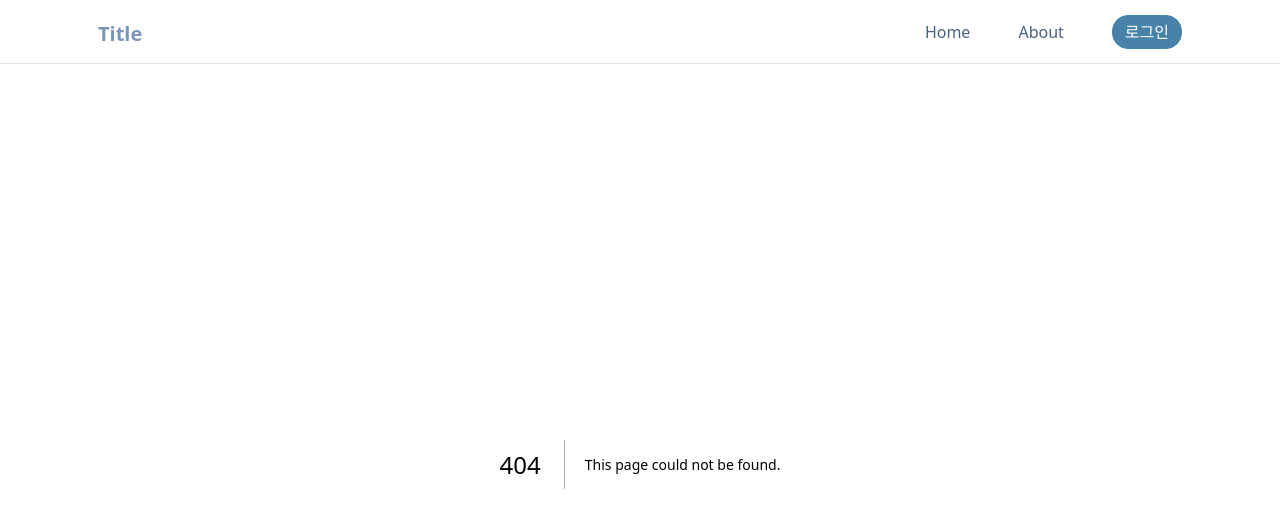
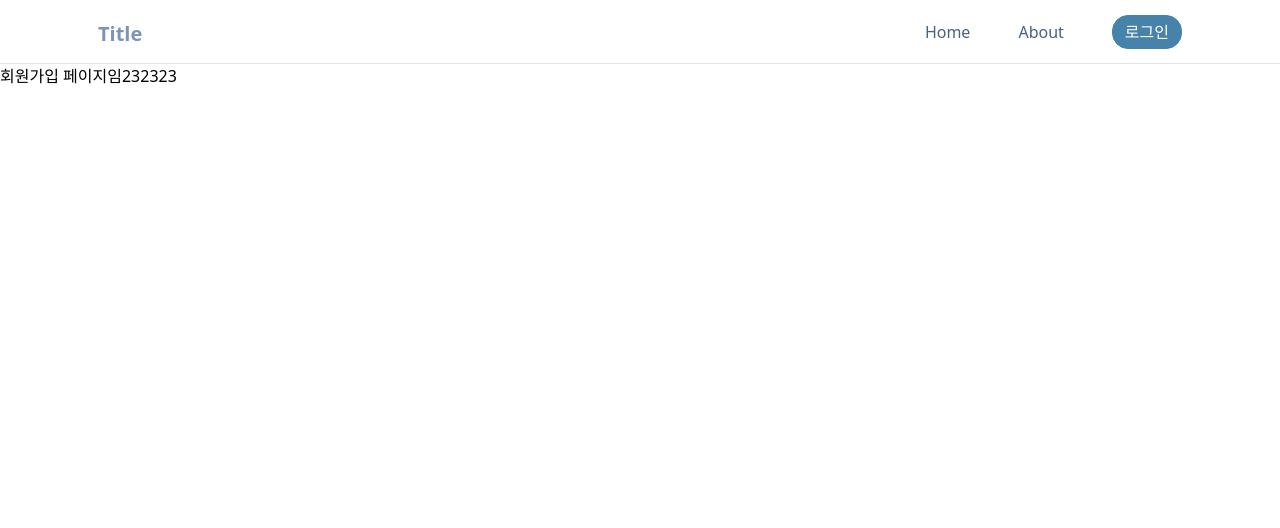
Before and after one commit to EASYhz/travel, a Next.js app: page /user/join in a window 1280 px wide. Before the commit this address had no page. Shown: the top 528 px of the page. Built offline with nearby package versions, Linux system fonts and the light colour scheme.

Commit message:
Update: 회원가입 페이지 임시

```diff
--- a/src/app/user/globals.css
+++ b/src/app/user/globals.css
@@ -9,4 +9,7 @@
   .social-button {
     @apply mb-3 w-10 h-10 mx-3 flex items-center justify-center rounded-full px-3 pb-2.5 pt-3 text-center text-sm font-medium uppercase leading-normal text-white transition duration-150 ease-in-out;
   }
+  .divider {
+    @apply inline-block h-2.5 w-px self-stretch bg-main-blue opacity-100;
+  }
 }
--- /dev/null
+++ b/src/app/user/join/page.tsx
@@ -0,0 +1,3 @@
+export default function Join() {
+  return <div>회원가입 페이지임232323</div>;
+}
```
